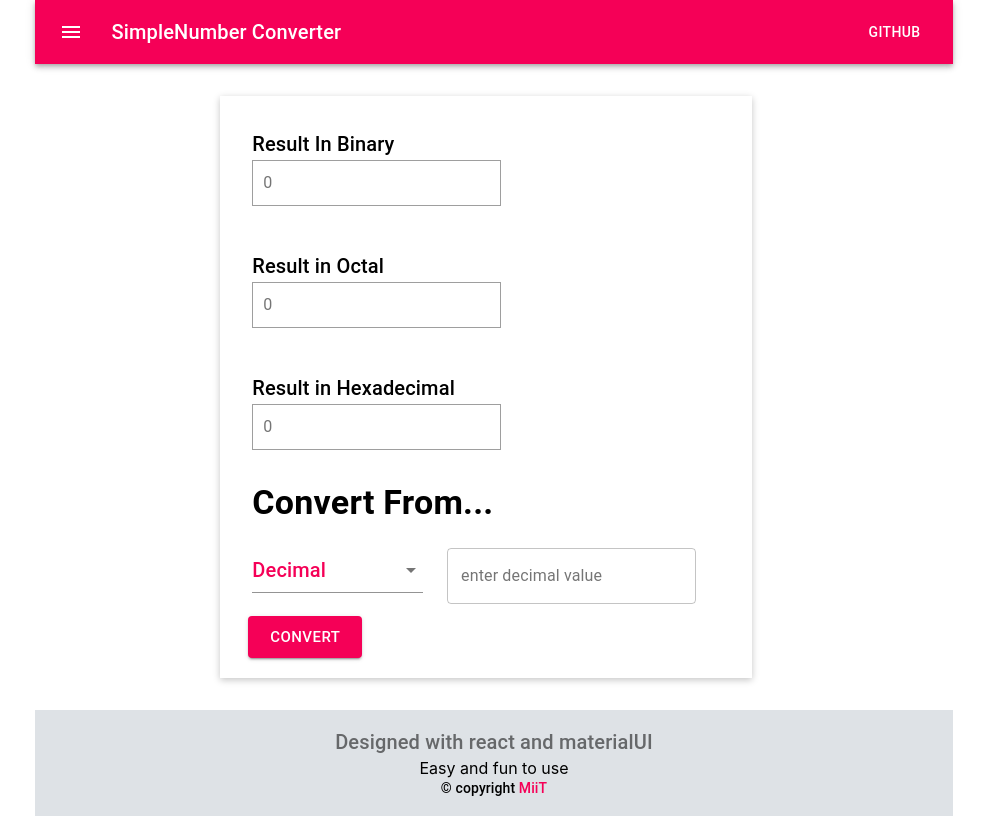
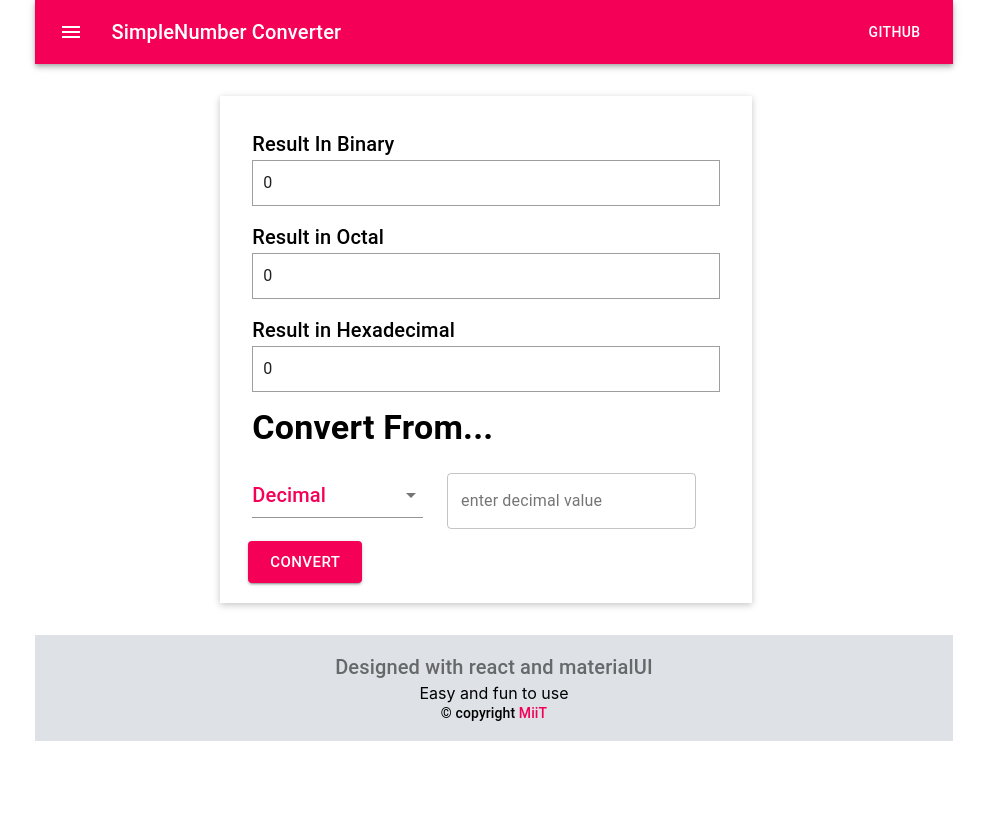
Before and after one commit to ndmichael/number-converter, a React (Create React App) app: page / in a window 1280 px wide. Shown: the whole page, without its empty margins (146-1133 px from the left). Built offline with nearby package versions, Linux system fonts and the light colour scheme.

Commit message:
updated displays for ech convert function

```diff
--- a/src/components/DisplayResult/BinaryResults.js
+++ b/src/components/DisplayResult/BinaryResults.js
@@ -3,7 +3,7 @@ import { Box, Typography, Grid } from '@material-ui/core'
 
 const BinaryTo = ({ result1, result2, result3 }) => {
   return (
-    <Grid container xs={12} md={7} spacing={3}>
+    <Grid container xs={12} md={12}>
       <Grid item xs={12} sm={12}>
         <Typography variant="h6" >
           Result In Decimal
--- a/src/components/DisplayResult/DecimalResults.js
+++ b/src/components/DisplayResult/DecimalResults.js
@@ -4,13 +4,13 @@ import { Box, Typography, Grid } from '@material-ui/core'
 const DecimalTo = ({ result1, result2, result3 }) => {
   // console.log(props)
   return (
-    <Grid container xs={12} md={7} spacing={3}>
+    <Grid container xs={12} md={12}>
       <Grid item xs={12} sm={12}>
         <Typography variant="h6" >
           Result In Binary
         </Typography>
-        <Box color="text.secondary" borderColor="grey.500" border={1} marginBottom="20px" padding="10px">
-          <Typography >
+        <Box color="text.primary" borderColor="grey.500" border={1}  marginBottom="15px" padding="10px">
+          <Typography>
             {result1}
           </Typography>
         </Box>
@@ -20,8 +20,8 @@ const DecimalTo = ({ result1, result2, result3 }) => {
         <Typography variant="h6">
           Result in Octal
         </Typography>
-        <Box color="text.secondary" borderColor="grey.500" border={1} marginBottom="20px" padding="10px">
-          <Typography >
+        <Box color="text.primary" borderColor="grey.500" border={1} marginBottom="15px" padding="10px">
+          <Typography>
             {result2}
           </Typography>
         </Box>
@@ -31,7 +31,7 @@ const DecimalTo = ({ result1, result2, result3 }) => {
         <Typography variant="h6" >
           Result in Hexadecimal
         </Typography>
-        <Box color="text.secondary" borderColor="grey.500" border={1} marginBottom="20px" padding="10px">
+        <Box color="text.primary" borderColor="grey.500" border={1} marginBottom="15px" padding="10px">
           <Typography >
             {result3}
           </Typography>
--- a/src/components/DisplayResult/HexadecimalResults.js
+++ b/src/components/DisplayResult/HexadecimalResults.js
@@ -5,7 +5,7 @@ import { Box, Typography, Grid } from '@material-ui/core'
 const HexadecimalTo =({result1, result2, result3}) => {
     // console.log(props)
     return (
-      <Grid container xs={12} md={7} spacing={3}>
+      <Grid container xs={12} md={12}>
       <Grid item xs={12} sm={12}>
         <Typography variant="h6" >
           Result In Decimal
--- a/src/components/DisplayResult/OctalResults.js
+++ b/src/components/DisplayResult/OctalResults.js
@@ -5,12 +5,12 @@ import { Box, Typography, Grid } from '@material-ui/core'
 const OctalTo =({result1, result2, result3}) => {
     // console.log(props)
     return (
-      <Grid container xs={12} md={7} spacing={3}>
+      <Grid container xs={12} md={12}>
       <Grid item xs={12} sm={12}>
         <Typography variant="h6" >
           Result In   Decimal
         </Typography>
-        <Box color="text.secondary" borderColor="grey.500" border={1} marginBottom="20px" padding="10px">
+        <Box color="text.secondary" borderColor="grey.500" border={1} marginBottom="15px" padding="10px">
           <Typography >
             {result1}
           </Typography>
@@ -21,7 +21,7 @@ const OctalTo =({result1, result2, result3}) => {
         <Typography variant="h6">
           Result in Binary
         </Typography>
-        <Box color="text.secondary" borderColor="grey.500" border={1} marginBottom="20px" padding="10px">
+        <Box color="text.secondary" borderColor="grey.500" border={1} marginBottom="15px" padding="10px">
           <Typography >
             {result2}
           </Typography>
@@ -32,7 +32,7 @@ const OctalTo =({result1, result2, result3}) => {
         <Typography variant="h6" >
           Result in Hexadecimal
         </Typography>
-        <Box color="text.secondary" borderColor="grey.500" border={1} marginBottom="20px" padding="10px">
+        <Box color="text.secondary" borderColor="grey.500" border={1} marginBottom="15px" padding="10px">
           <Typography >
             {result3}
           </Typography>
```
